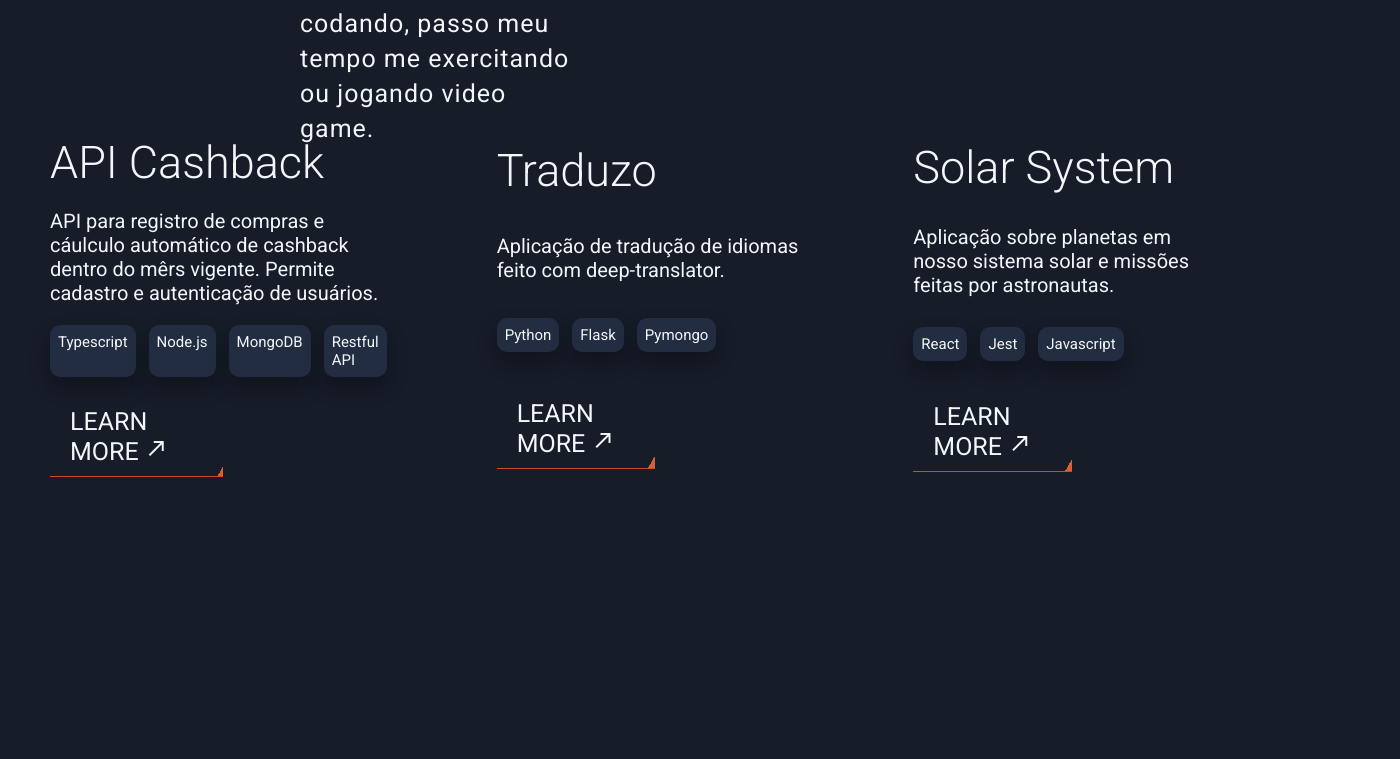
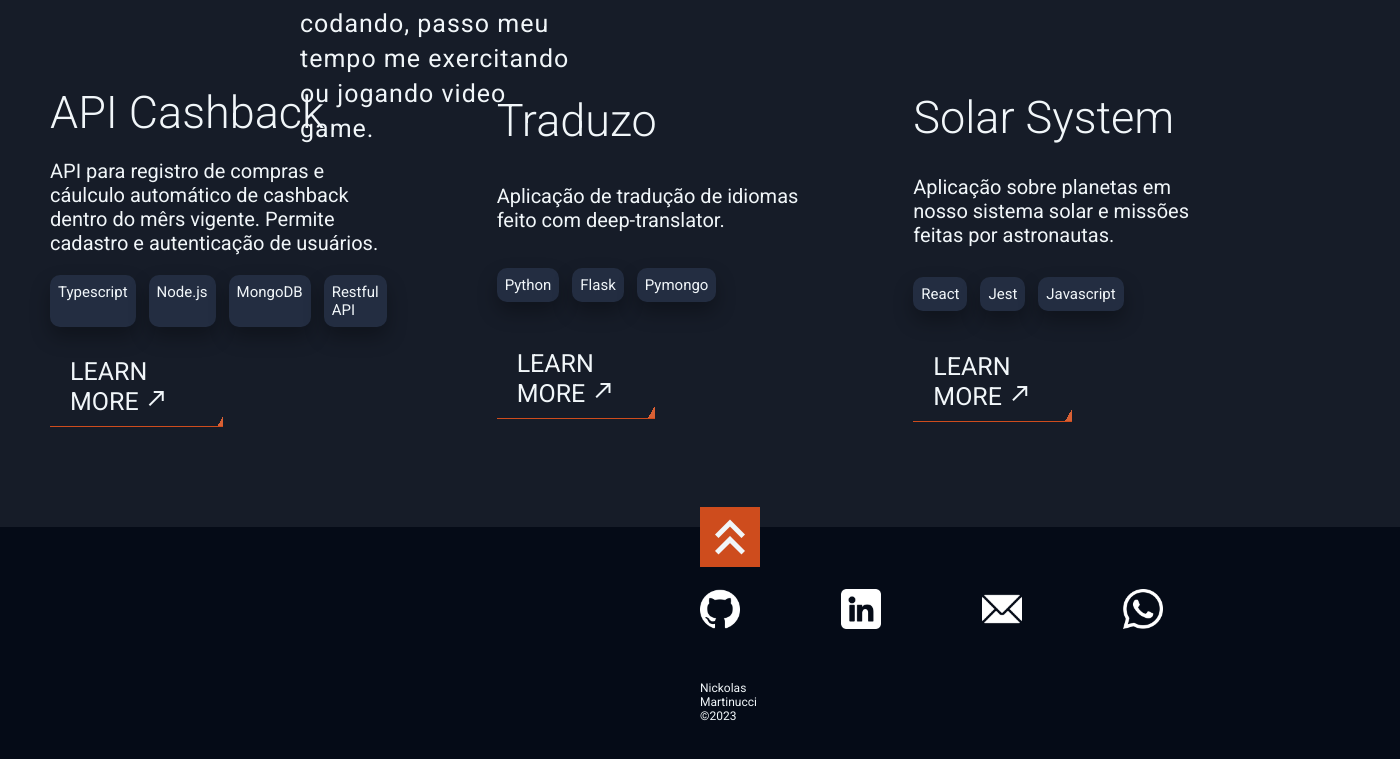
Before and after one commit to nickolasvm/nickolasvm.github.io, a website built with Vite: page index.html in a window 1280 px wide. Shown: the part 1909-2668 px from the top of the page, 1400 px wide, since content can reach past the window. Before the commit the page ends 2436 px from the top, so only its background shows below. Built offline with nearby package versions, Linux system fonts and the light colour scheme.

Commit message:
made the footer

```diff
--- a/index.html
+++ b/index.html
@@ -44,9 +44,9 @@
         <li class="navigation__item">
           <a href="#projects" class="navigation__link">Projects</a>
         </li>
-        <li class="navigation__item">
+        <!-- <li class="navigation__item">
           <a href="#" class="navigation__link">Contact</a>
-        </li>
+        </li> -->
       </ul>
     </nav>
 
@@ -237,7 +237,33 @@
     </section>
   </main>
 
-  <footer>
+  <footer class="footer">
+    <div class="footer__return-home">
+      <a href="#header" class="footer__return-link">
+        <i class="footer__return-icon material-icons">
+          keyboard_double_arrow_up
+        </i>
+      </a>
+    </div>
+
+    <div class="footer__socials">
+      <a href="https://github.com/nickolasvm" class="footer__link" target="_blank">
+        <img src="src/img/github.png" alt="Github Logo" class="footer__icon">
+      </a>
+      <a href="https://www.linkedin.com/in/nickolas-martinucci/" class="footer__link" target="_blank">
+        <img src="src/img/linkedin.png" alt="LinkedIn Logo" class="footer__icon">
+      </a>
+      <a href="mailto:nickolas64vm@gmail.com" class="footer__link" target="_blank">
+        <img src="src/img/email.png" alt="Email Logo" class="footer__icon">
+      </a>
+      <a href="https://wa.me/5511991349659" class="footer__link" target="_blank">
+        <img src="src/img/whatsapp.png" alt="Whatsapp Logo" class="footer__icon">
+      </a>
+    </div>
+
+    <p class="footer__copyright">
+      Nickolas Martinucci ©2023
+    </p>
 
   </footer>
 </body>
--- a/src/sass/abstracts/_variables.scss
+++ b/src/sass/abstracts/_variables.scss
@@ -1,6 +1,7 @@
 // COLORS
 $color-primary-light: #232d41;
 $color-primary-dark: #161c28;
+$color-primary-dark-2: #050b17;
 
 $color-secondary-dark: #ce4c1d;
 $color-secondary-light: #d86034;
--- /dev/null
+++ b/src/sass/layout/_footer.scss
@@ -0,0 +1,65 @@
+.footer {
+    padding: 0 70rem;
+    padding-bottom: 5rem;
+    margin-top: 5rem;
+    background-color: $color-primary-dark-2;
+
+    &__return-home {
+        display: block;
+        text-align: center;
+    }
+
+    &__return-icon {
+        font-size: 6em;
+        display: inline-block;
+        background-color: $color-secondary-dark;
+        transform: translateY(-2rem);
+        transition: all .3s;
+
+        &:hover {
+            transform: translateY(-3rem);
+        }
+    }
+
+    &__return-link {
+
+        &:link,
+        &:visited {
+            text-align: center;
+            text-decoration: none;
+            color: $color-grey-light;
+            transition: all .3s;
+        }
+    }
+
+    &__socials {
+        display: flex;
+        justify-content: space-between;
+        gap: 1px;
+    }
+
+    &__link {
+        text-decoration: none;
+
+        &:not(:last-child) {
+            margin-right: 10rem;
+        }
+    }
+
+    &__icon {
+        width: 4rem;
+        filter: brightness(0) invert(1);
+        transition: all .4s;
+
+        &:hover {
+            transform: scale(1.3);
+        }
+    }
+
+    &__copyright {
+        text-align: center;
+        margin-top: 5rem;
+        display: block;
+        font-size: 1.2rem;
+    }
+}
--- a/src/sass/layout/_projects.scss
+++ b/src/sass/layout/_projects.scss
@@ -1,6 +1,5 @@
 .projects {
-    padding-top: 10rem;
-    height: 95vh;
+    padding-top: 5rem;
 
     &__container {
         display: flex;
--- a/src/sass/main.scss
+++ b/src/sass/main.scss
@@ -14,5 +14,6 @@
 @import "layout/navigation";
 @import "layout/about";
 @import "layout/projects";
+@import "layout/footer";
 
 @import "pages/home";
```
Also changed, not shown: src/css/style.css, src/img/email.png (added), src/img/github.png (added), src/img/linkedin.png (added), src/img/whatsapp.png (added).
